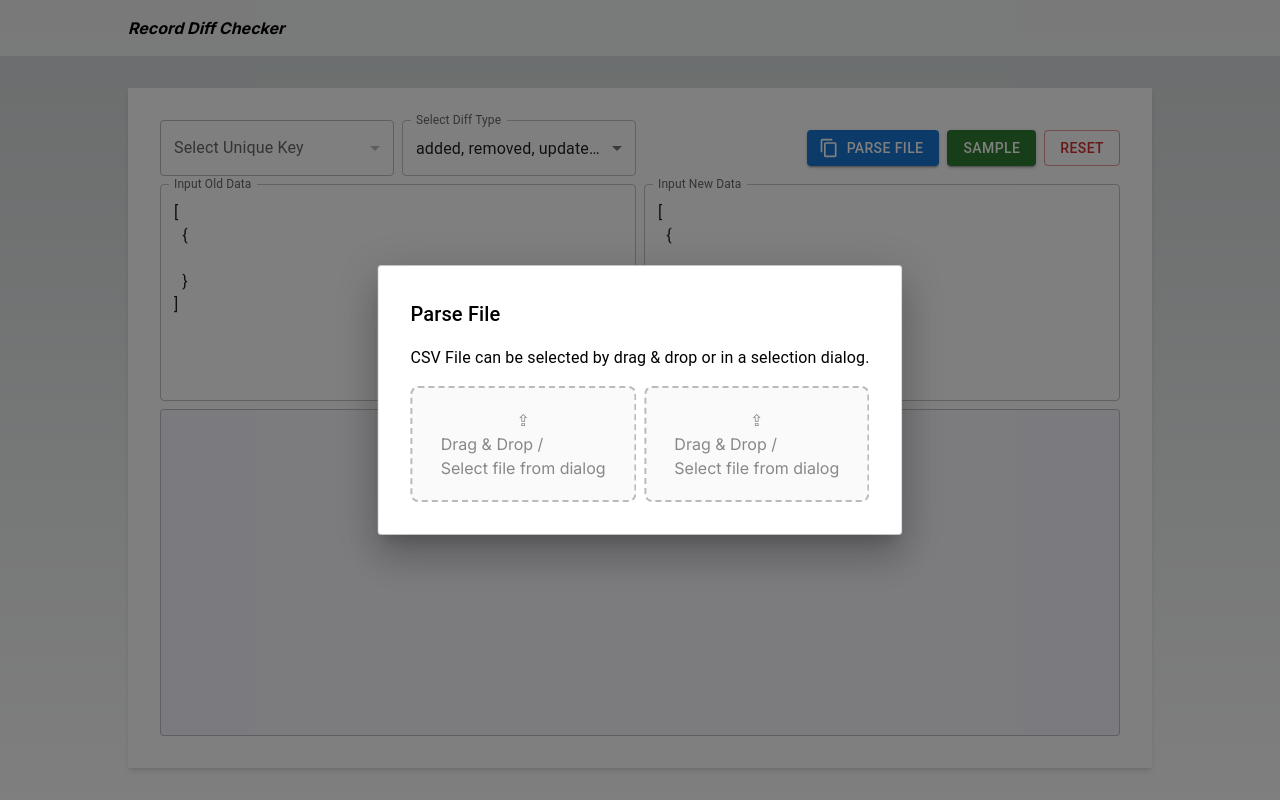
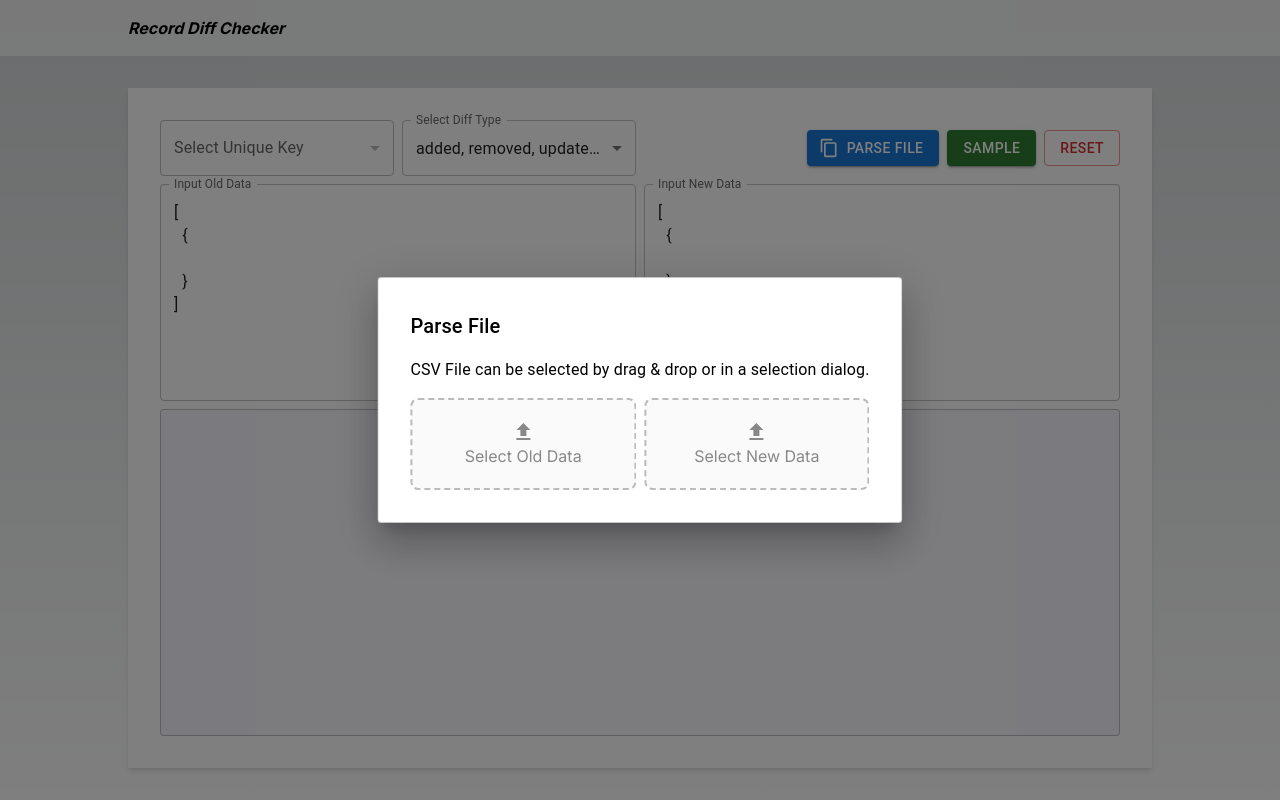
Before and after one commit to peko-thunder/diff-unique-record-web, a Next.js app: page / in a window 1280 px wide. Both pictures are taken after a click on the button "PARSE FILE". Built offline with nearby package versions, Linux system fonts and the light colour scheme.

Commit message:
feat: ドラッグ&ドロップゾーンのLabelとIconを調整

```diff
--- a/src/components/DragDropZone.tsx
+++ b/src/components/DragDropZone.tsx
@@ -1,4 +1,5 @@
 import { ParsedType, TextParseAtom } from '@/atoms/TextParseAtom'
+import FileUploadIcon from '@mui/icons-material/FileUpload'
 import { useSetAtom } from 'jotai'
 import JSON5 from 'json5'
 import Papa from 'papaparse'
@@ -9,7 +10,7 @@ import { useDropzone } from 'react-dropzone'
  * ドラッグ＆ドロップでファイルをセットするコンポーネント
  * @example https://goodpatch-tech.hatenablog.com/entry/react-file-dragdorp
  */
-const DragDropZone = ({ type }: { type: ParsedType }) => {
+const DragDropZone = ({ type, label }: { type: ParsedType; label: string }) => {
   const updateTextParse = useSetAtom(TextParseAtom.update)
 
   const onDropAccepted = (files: File[]) => {
@@ -55,6 +56,7 @@ const DragDropZone = ({ type }: { type: ParsedType }) => {
       backgroundColor: '#fafafa',
       color: '#888888',
       outline: 'none',
+      cursor: 'pointer',
     }),
     []
   )
@@ -92,10 +94,8 @@ const DragDropZone = ({ type }: { type: ParsedType }) => {
     <div className="dragdrop-hitarea-wrap">
       <div {...getRootProps({ style })}>
         <input {...getInputProps()} />
-        <span className="icon-upload">⇪</span>
-        <p>
-          Drag & Drop / <br /> Select file from dialog
-        </p>
+        <FileUploadIcon />
+        <p>{label}</p>
       </div>
     </div>
   )
--- a/src/components/ParseFileButton.tsx
+++ b/src/components/ParseFileButton.tsx
@@ -27,8 +27,8 @@ const ParseFileButton = () => {
           CSV File can be selected by drag & drop or in a selection dialog.
         </Typography>
         <div className="grid grid-cols-2 gap-2">
-          <DragDropZone type="oldData" />
-          <DragDropZone type="newData" />
+          <DragDropZone type="oldData" label="Select Old Data" />
+          <DragDropZone type="newData" label="Select New Data" />
         </div>
       </CenterModal>
     </>
```
